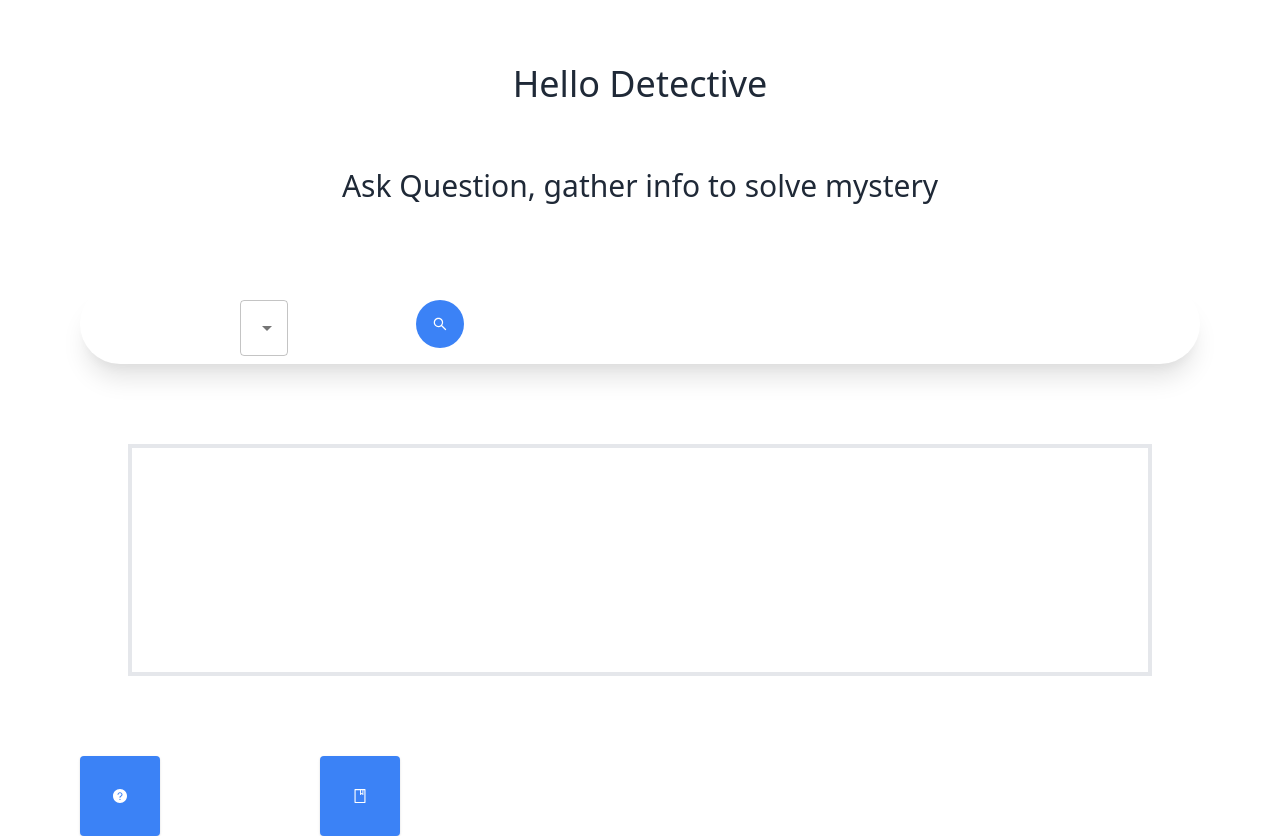
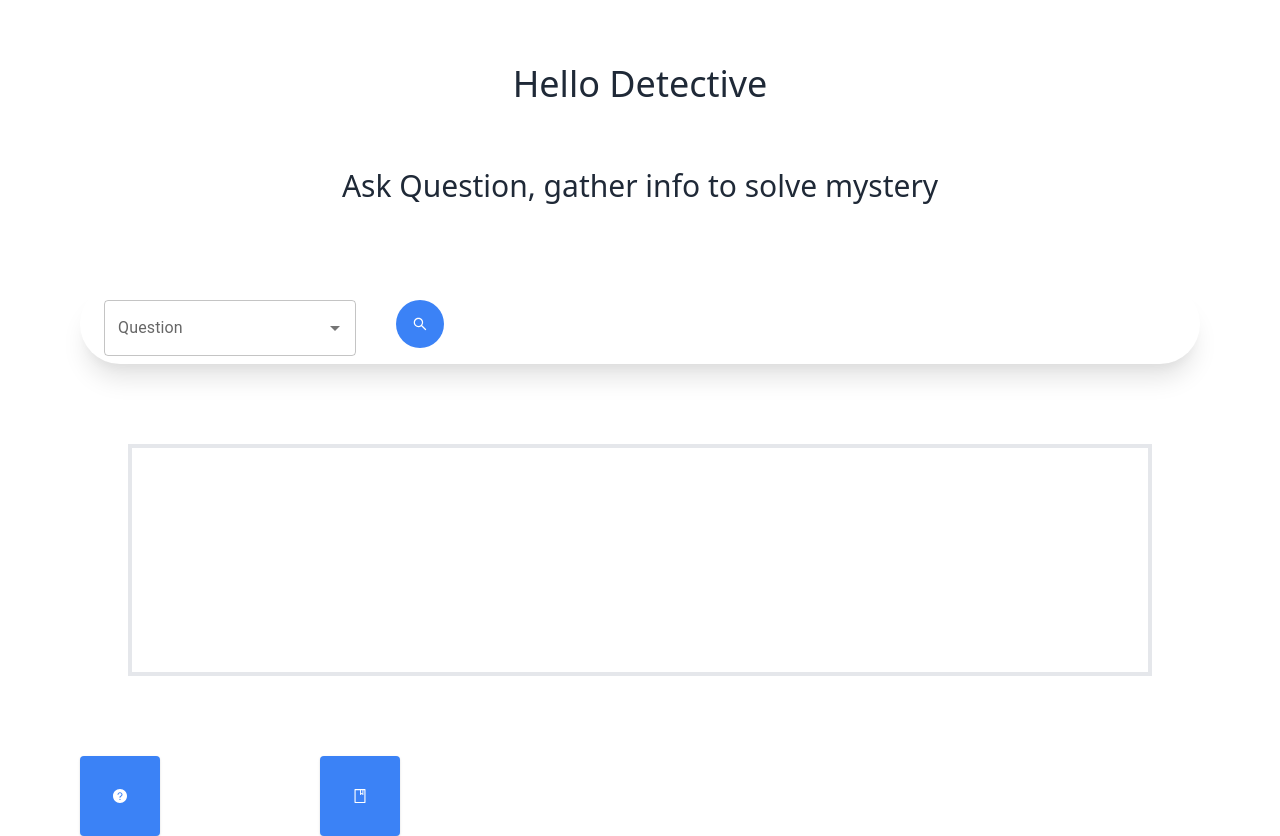
Before and after one commit to shulaplai/nextjs-detective-game, a Next.js app: page / in a window 1280 px wide. Built offline with nearby package versions, Linux system fonts and the light colour scheme.

Commit message:
Update searchbar.js

```diff
--- a/components/search/searchbar.js
+++ b/components/search/searchbar.js
@@ -40,7 +40,7 @@ const SearchBar = () => {
         <Autocomplete
           id="highlights-demo"
           isOptionEqualToValue={(option, value) => option.id === value.id}
-          className="rounded-l-full px-40	  text-gray-700  focus:outline-none"
+          className="rounded-full w-full	px-6  text-gray-700  focus:outline-none"
           sx={{ width: 300 }}
           inputValue={inputValue}
           onInputChange={(event, newInputValue) => {
```
